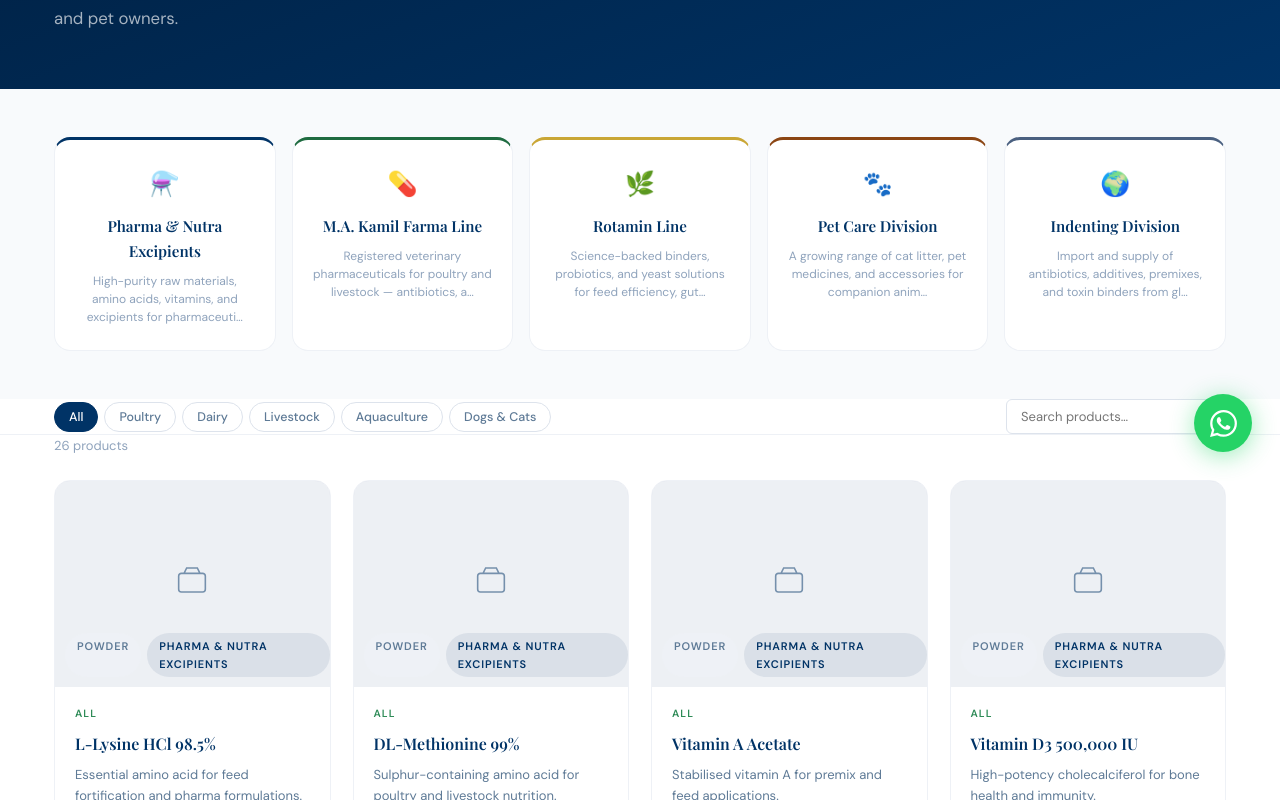
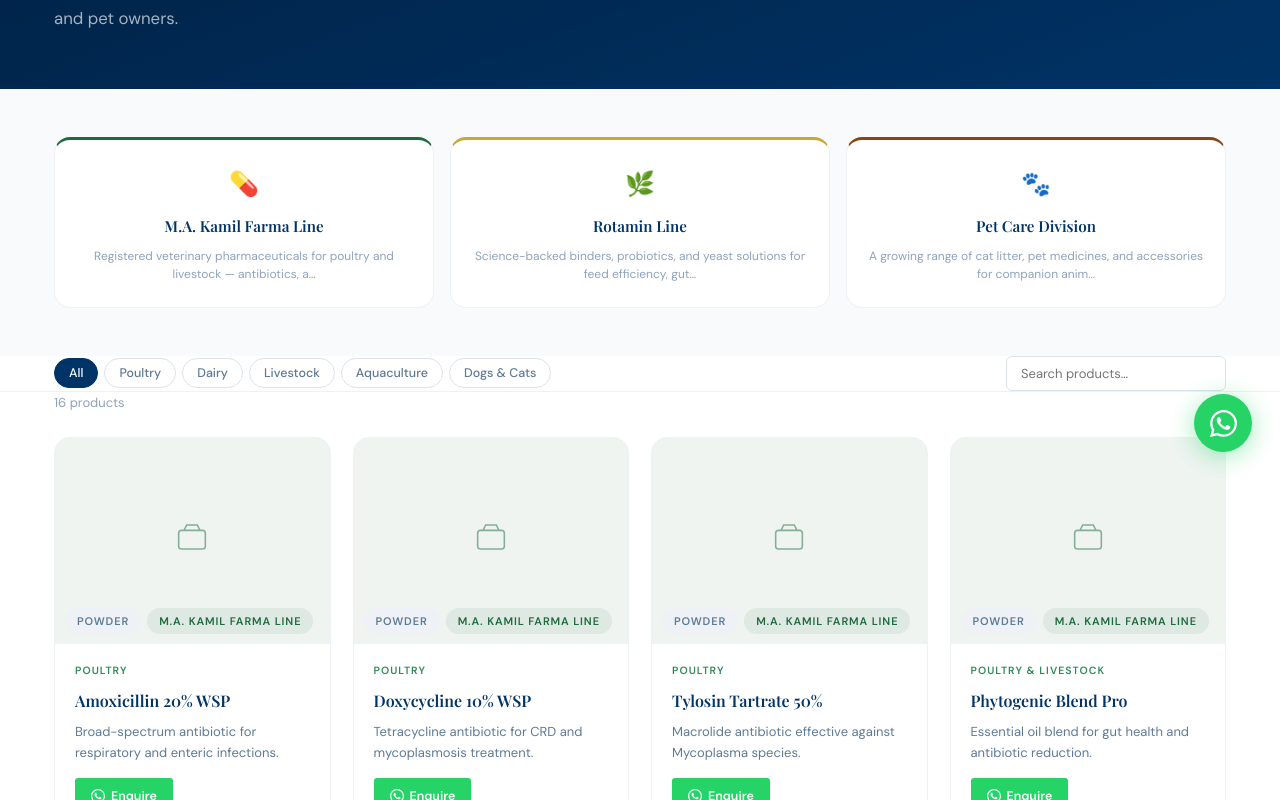
Before and after one commit to usmanabdullahbn/MA-Kamil-Farma, a React (Vite) app: page /products in a window 1280 px wide. Shown: the part 320-1120 px from the top of the page. Built offline with nearby package versions, Linux system fonts and the light colour scheme; no server answers; a web font is replaced by a local one.

Commit message:
removing indenting & netra

```diff
--- a/src/components/Footer.jsx
+++ b/src/components/Footer.jsx
@@ -48,11 +48,9 @@
           {/* Products */}
           <div className="footer__col">
             <h4>Products</h4>
-            <Link to="/products/pharma-nutra">Pharma & Nutra Excipients</Link>
             <Link to="/products/kamil-farma">M.A. Kamil Farma Line</Link>
             <Link to="/products/rotamin">Rotamin Line</Link>
             <Link to="/products/pet-care">Pet Care</Link>
-            <Link to="/products/indenting">Indenting Division</Link>
           </div>
 
           {/* Company */}
--- a/src/components/Navbar.jsx
+++ b/src/components/Navbar.jsx
@@ -19,11 +19,9 @@
       {
         title: 'By Brand',
         links: [
-          { label: 'Pharma & Nutra Excipients', to: '/products/pharma-nutra' },
           { label: 'M.A. Kamil Farma Line', to: '/products/kamil-farma' },
           { label: 'Rotamin Line', to: '/products/rotamin' },
           { label: 'Pet Care', to: '/products/pet-care' },
-          { label: 'Indenting Division', to: '/products/indenting' },
         ]
       },
       {
--- a/src/pages/Products.css
+++ b/src/pages/Products.css
@@ -5,7 +5,7 @@
 .products-hero__icon { font-size:36px; }
 
 .products-brands { background:var(--off-white); padding:48px 0; }
-.products-brands-grid { display:grid; grid-template-columns:repeat(5,1fr); gap:16px; }
+.products-brands-grid { display:grid; grid-template-columns:repeat(3,1fr); gap:16px; }
 .brand-card {
   padding:24px 20px; border-radius:var(--r-lg);
   border:1px solid var(--gray-100); background:var(--white);
--- a/src/pages/Products.jsx
+++ b/src/pages/Products.jsx
@@ -3,18 +3,6 @@
 import './Products.css';
 
 const BRANDS = {
-  'pharma-nutra': {
-    name: 'Pharma & Nutra Excipients', color: '#003366', icon: '⚗️',
-    desc: 'High-purity raw materials, amino acids, vitamins, and excipients for pharmaceutical and nutraceutical manufacturers.',
-    products: [
-      { name: 'L-Lysine HCl 98.5%', form: 'Powder', species: 'All', desc: 'Essential amino acid for feed fortification and pharma formulations.' },
-      { name: 'DL-Methionine 99%', form: 'Powder', species: 'All', desc: 'Sulphur-containing amino acid for poultry and livestock nutrition.' },
-      { name: 'Vitamin A Acetate', form: 'Powder', species: 'All', desc: 'Stabilised vitamin A for premix and feed applications.' },
-      { name: 'Vitamin D3 500,000 IU', form: 'Powder', species: 'All', desc: 'High-potency cholecalciferol for bone health and immunity.' },
-      { name: 'Choline Chloride 60%', form: 'Powder', species: 'Poultry', desc: 'Essential nutrient for liver function and fat metabolism.' },
-      { name: 'Sodium Bicarbonate IP', form: 'Powder', species: 'All', desc: 'Pharmaceutical-grade buffering agent and excipient.' },
-    ]
-  },
   'kamil-farma': {
     name: 'M.A. Kamil Farma Line', color: '#1e6b40', icon: '💊',
     desc: 'Registered veterinary pharmaceuticals for poultry and livestock — antibiotics, anti-virals, phytogenics, and premixes.',
@@ -49,16 +37,7 @@
       { name: 'Flea & Tick Spray', form: 'Liquid', species: 'Dogs & Cats', desc: 'Safe, effective ectoparasite control spray for pets.' },
     ]
   },
-  'indenting': {
-    name: 'Indenting Division', color: '#4a6080', icon: '🌍',
-    desc: 'Import and supply of antibiotics, additives, premixes, and toxin binders from global manufacturers.',
-    products: [
-      { name: 'Imported Antibiotics', form: 'Various', species: 'All', desc: 'Wide range of imported veterinary antibiotics from certified global suppliers.' },
-      { name: 'Feed Additives Range', form: 'Powder', species: 'All', desc: 'Enzymes, organic acids, and specialty additives from Europe & Asia.' },
-      { name: 'Premix Ingredients', form: 'Powder', species: 'All', desc: 'Micro and macro mineral premix raw materials for feed manufacturers.' },
-      { name: 'Toxin Binders', form: 'Powder', species: 'All', desc: 'Imported mycotoxin binders with certificate of analysis.' },
-    ]
-  },
+
 };
 
 const SPECIES = ['All', 'Poultry', 'Dairy', 'Livestock', 'Aquaculture', 'Dogs & Cats'];
```
